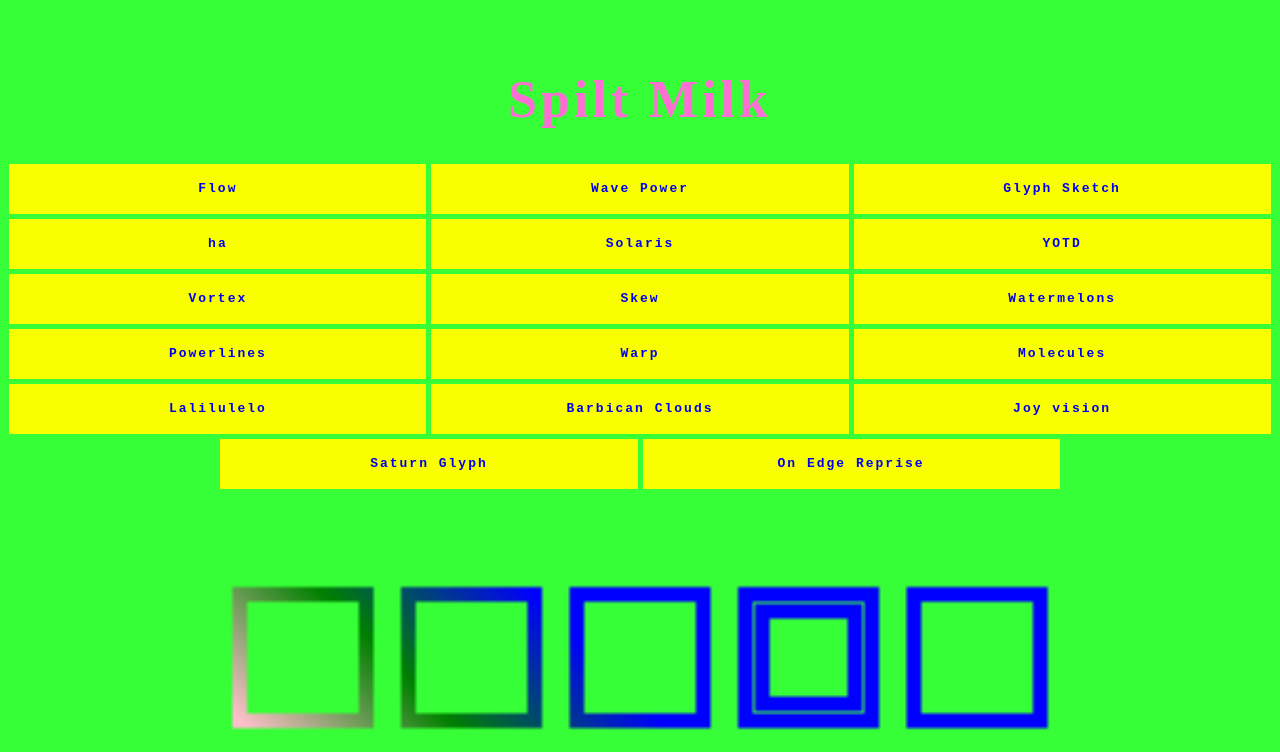
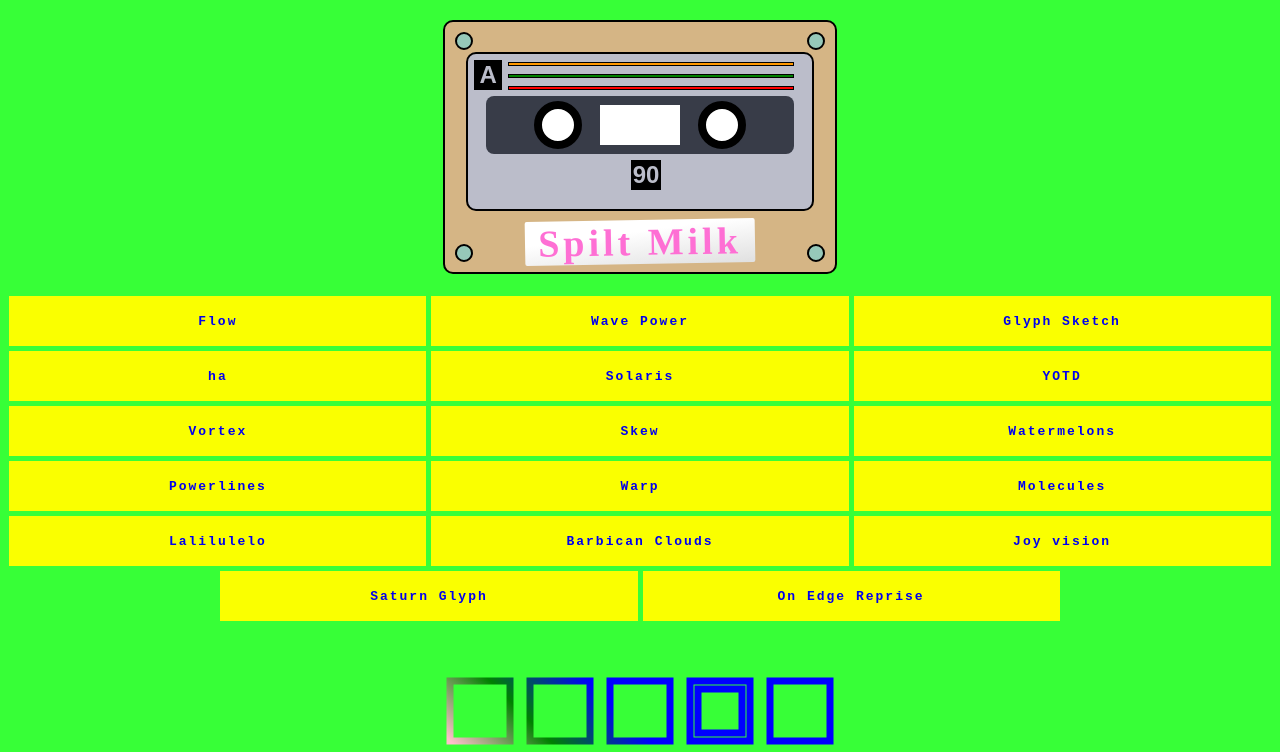
Before and after one commit to whiteswift/canvas-sketch-portfolio, a plain HTML site: page index.html in a window 1280 px wide. Shown: the top 752 px of the page. Drawn offline with Linux system fonts and the light colour scheme.

Commit message:
tape cassette index

```diff
--- a/index.html
+++ b/index.html
@@ -15,16 +15,16 @@
         background: #37ff37;
       }
       h1 {
-        font-family: serif;
-        font-size: 52px;
+        font-family: "";
+        font-size: 38px;
         letter-spacing: 4px;
         color: #fe6fd4;
-        position: relative;
-        margin-top: 70px;
       }
       main {
         display: flex;
         flex-direction: column;
+        align-items: center;
+        row-gap: 10px;
       }
       ul {
         padding: unset;
@@ -61,9 +61,186 @@
           transform: rotate(360deg);
         }
       }
+      .cassette {
+        display: flex;
+        justify-content: center;
+        position: relative;
+        width: 390px;
+        background: rgb(213, 181, 133);
+        height: 250px;
+        border-radius: 10px;
+        border: 2px solid black;
+        margin: 12px 0;
+      }
+      .holes {
+        position: absolute;
+        height: 100%;
+        width: 100%;
+      }
+      .hole {
+        position: absolute;
+        width: 14px;
+        height: 14px;
+        border: 2px solid black;
+        border-radius: 10px;
+        background: rgb(150, 200, 185);
+      }
+      .top-left {
+        top: 10px;
+        left: 10px;
+      }
+      .top-right {
+        top: 10px;
+        right: 10px;
+      }
+      .bottom-left {
+        bottom: 10px;
+        left: 10px;
+      }
+      .bottom-right {
+        bottom: 10px;
+        right: 10px;
+      }
+      .mixtape-inner {
+        display: flex;
+        flex-direction: column;
+        align-items: center;
+        height: 62%;
+        width: 88%;
+        margin: 30px auto 0;
+        background: #bbbdca;
+        border-radius: 10px;
+        border: 2px solid black;
+      }
+      .mixtape-header {
+        display: flex;
+        flex-direction: row;
+        width: 100%;
+        height: 42px;
+      }
+      .small-label {
+        display: flex;
+        position: relative;
+        width: 30px;
+        height: 30px;
+        background: black;
+        color: #bbbdca;
+        font-size: 24px;
+        font-weight: bold;
+        align-items: center;
+        justify-content: center;
+      }
+      .side-label {
+        top: 6px;
+        left: 6px;
+      }
+      .time-label {
+        top: 6px;
+        left: 6px;
+      }
+      .details-container {
+        display: flex;
+        width: 100%;
+        flex-direction: column;
+        row-gap: 8px;
+        margin-top: 8px;
+      }
+      .details-container > div:nth-child(2) {
+        background: green;
+      }
+      .details-container > div:nth-child(3) {
+        background: red;
+      }
+      .details-line {
+        background: #ff9800;
+        width: 90%;
+        height: 2px;
+        border: 1px solid black;
+        position: relative;
+        left: 12px;
+      }
+      .mixtape-middle {
+        display: flex;
+        border-radius: 8px;
+        width: 90%;
+        background: #383c48;
+        height: 58px;
+        column-gap: 18px;
+        align-items: center;
+        justify-content: center;
+      }
+      .mixtape-bottom {
+      }
+      .mixtape-label {
+        position: absolute;
+        bottom: 0;
+      }
+      .tape-reel {
+        width: 32px;
+        height: 32px;
+        background: white;
+        border-radius: 100%;
+        border: 8px solid black;
+      }
+      .teeth {
+      }
+      .centre-label {
+        width: 80px;
+        height: 40px;
+        background: white;
+      }
+      .time-label {
+      }
+      .title-container {
+        background: linear-gradient(
+          173deg,
+          rgba(255, 255, 255, 1) 35%,
+          rgba(224, 224, 224, 1) 100%
+        );
+        position: relative;
+        top: 17px;
+        width: 230px;
+        rotate: -1deg;
+        border-radius: 2px;
+      }
     </style>
-    <h1>Spilt Milk</h1>
     <main>
+      <div class="cassette">
+        <div class="holes">
+          <div class="hole top-left"></div>
+          <div class="hole top-right"></div>
+          <div class="hole bottom-left"></div>
+          <div class="hole bottom-right"></div>
+        </div>
+
+        <div class="mixtape-inner">
+          <div class="mixtape-header">
+            <div class="small-label side-label">A</div>
+            <div class="details-container">
+              <div class="details-line"></div>
+              <div class="details-line"></div>
+              <div class="details-line"></div>
+            </div>
+          </div>
+
+          <div class="mixtape-middle">
+            <div class="tape-reel"></div>
+            <div class="centre-label"></div>
+            <div class="tape-reel"></div>
+          </div>
+
+          <div class="mixtape-bottom">
+            <div class="small-label time-label">90</div>
+          </div>
+        </div>
+
+        <div class="mixtape-label">
+          <div class="title-container">
+            <h1>Spilt Milk</h1>
+          </div>
+        </div>
+      </div>
+
       <div class="container">
         <a href="flow.html">Flow</a>
         <a href="wave-power.html">Wave Power</a>
```
